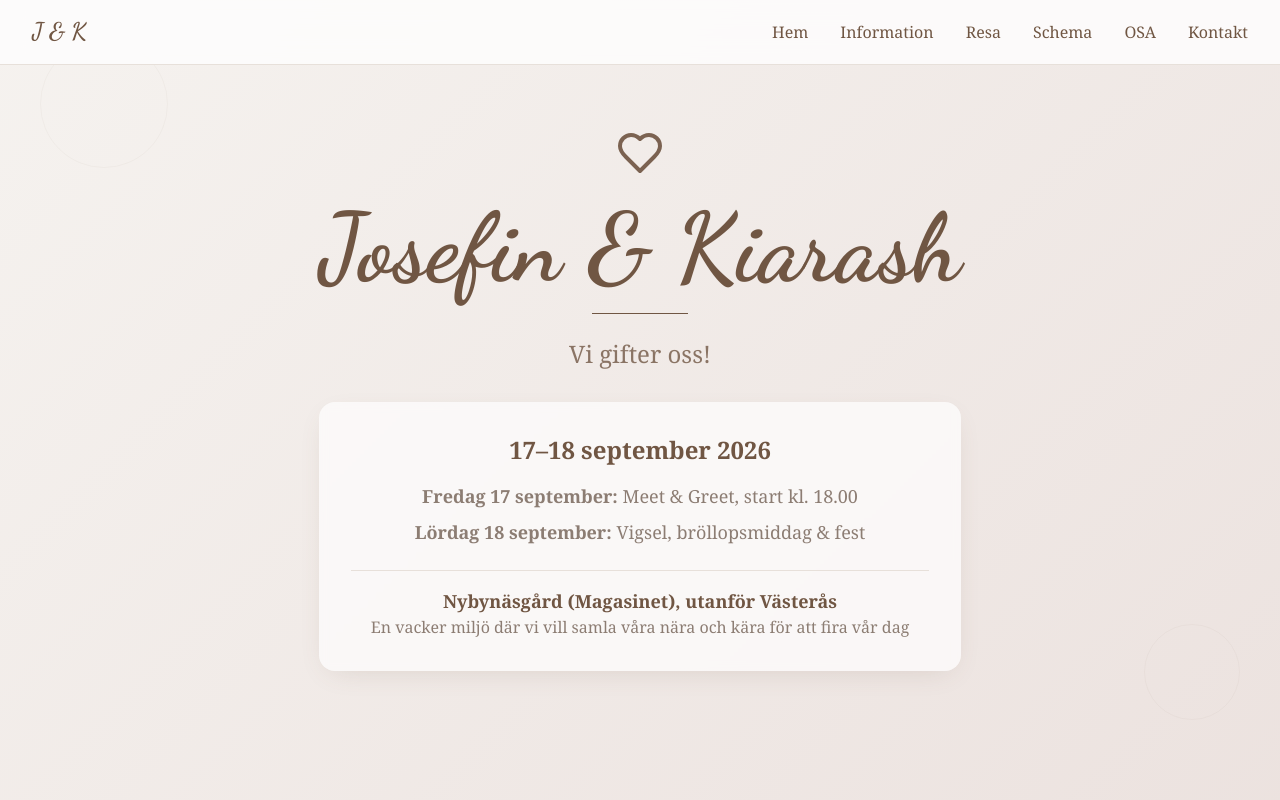
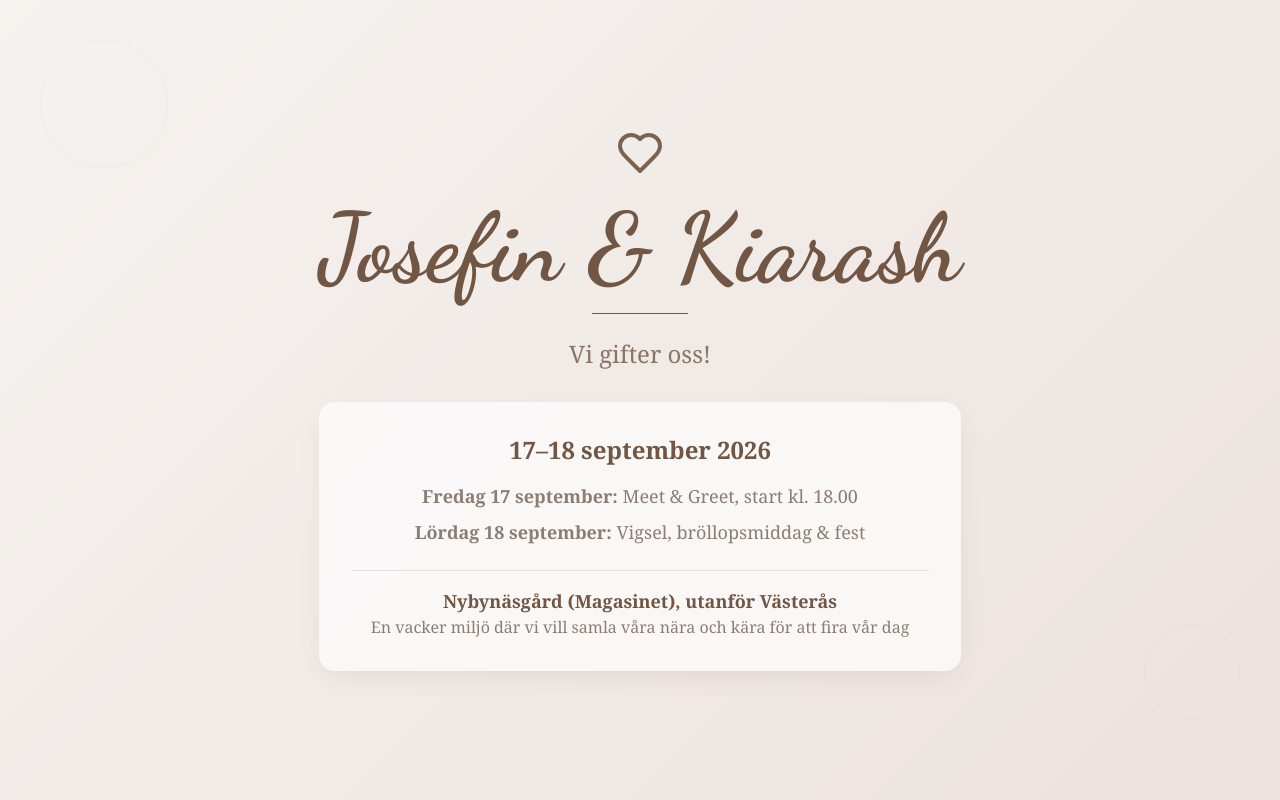
Before and after one commit to KiarashKiani/falk-kiani-celebrate, a React (Vite) app: page / in a window 1280 px wide. Shown: the top 800 px of the page. Built offline with nearby package versions, Linux system fonts and the light colour scheme.

Commit message:
Refine password protection
Adjust password protection to only apply to detailed sections, keeping the hero banner publicly accessible.

```diff
--- a/src/pages/Index.tsx
+++ b/src/pages/Index.tsx
@@ -11,12 +11,12 @@ import PasswordGate from "@/components/PasswordGate";
 const Index = () => {
   return (
     <div className="min-h-screen">
-      <WeddingNavigation />
       <main>
         <section id="home">
           <WeddingHero />
         </section>
         <PasswordGate>
+          <WeddingNavigation />
           <CountdownTimer />
           <TravelInfo />
           <Timeline />
```
